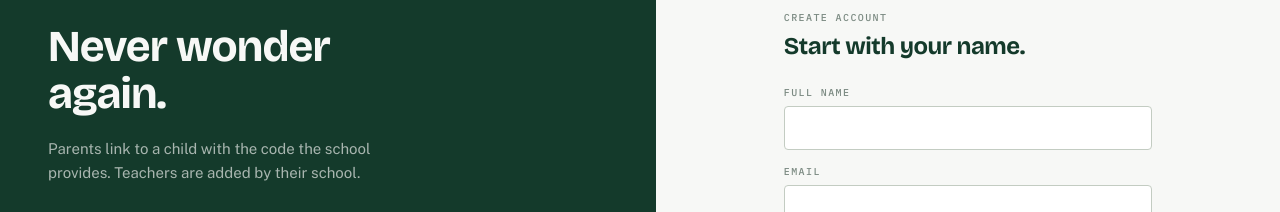
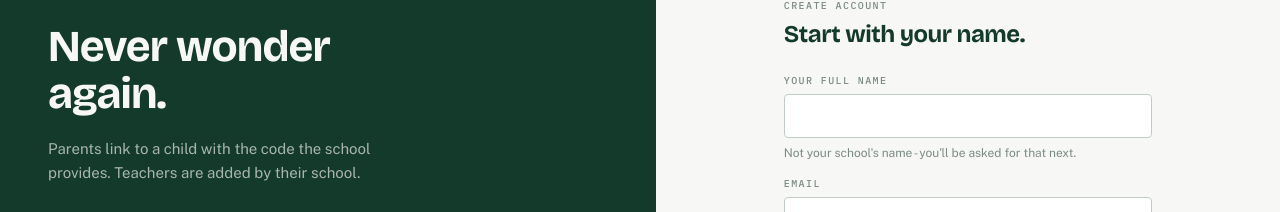
Before and after one commit to Yuubbie/daymark, a React (Vite) app: page /signup in a window 1280 px wide. Shown: the part 179-391 px from the top of the page. Built offline with nearby package versions, Linux system fonts and the light colour scheme; no server answers.

Commit message:
Clarify signup name field to avoid confusion with school name

```diff
--- a/src/routes/Signup.tsx
+++ b/src/routes/Signup.tsx
@@ -70,10 +70,11 @@ export default function Signup() {
       >
         {error && <Alert>{error}</Alert>}
         <Field
-          label="Full name"
+          label="Your full name"
           required
           value={fullName}
           onChange={(e) => setFullName(e.target.value)}
+          hint="Not your school's name - you'll be asked for that next."
         />
         <Field
           label="Email"
```
